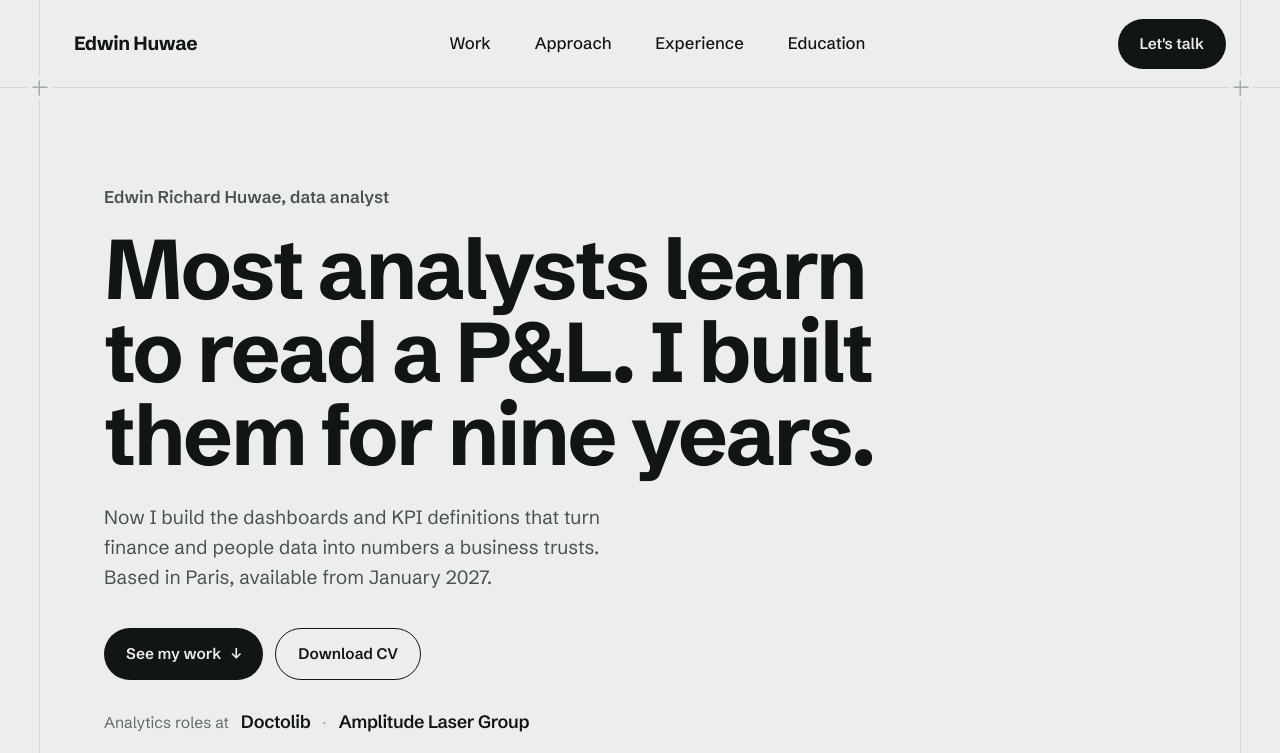
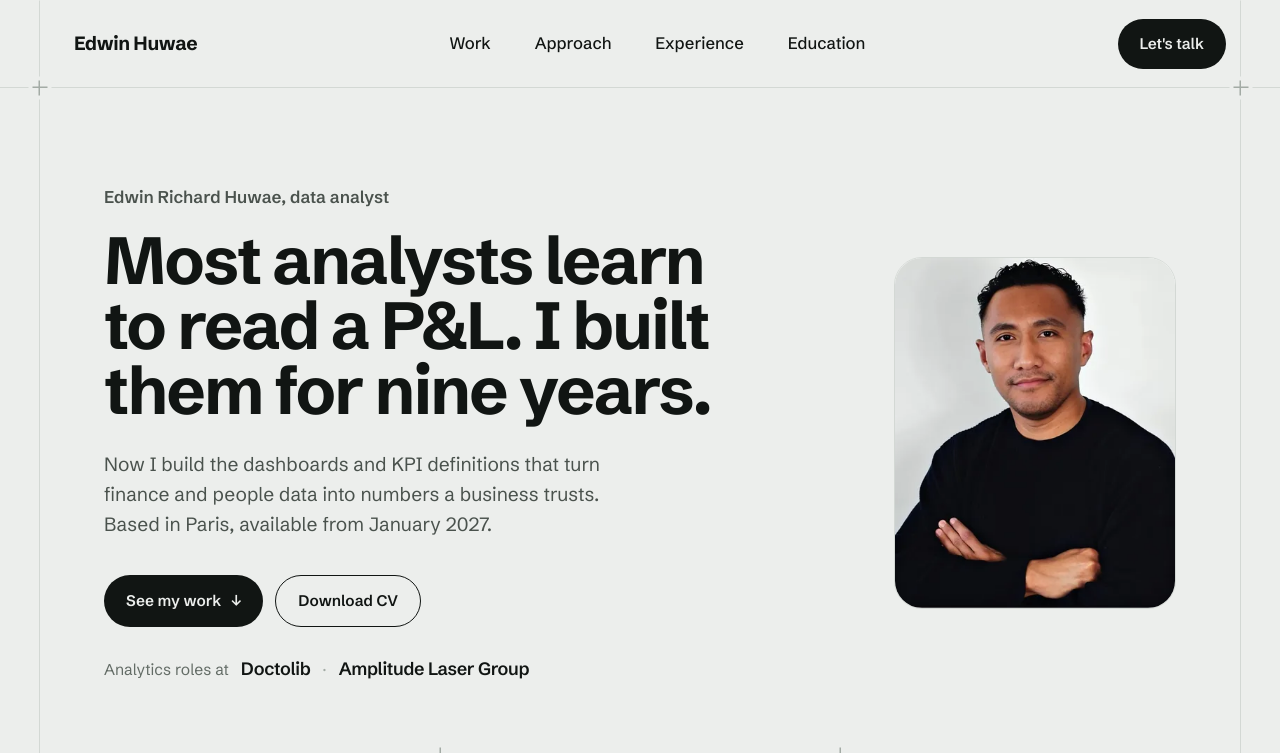
Before and after one commit to richhuwae/edwinrichardhuwae.github.io, a plain HTML site: page index.html in a window 1280 px wide. Shown: the top 753 px of the page. Drawn offline with nearby package versions, Linux system fonts and the light colour scheme.

Commit message:
Add portrait photo to the hero
- Grade the uploaded photo: shift the wall's cool cast to the site's
  grey-green, lift skin midtones slightly, keep the sweater's texture,
  light sharpening.
- Export a 4:5 portrait (WebP 400/640 + JPEG fallback), a 192px round
  avatar and a 460px square for the GitHub profile README.
- From 1100px wide, show the portrait as a rounded tile to the right of
  the hero text, and size the headline so it keeps three lines.
- Below that, show a small round photo beside the name instead.
- Bump the stylesheet version.

Co-Authored-By: Claude Opus 5.5 <noreply@anthropic.com>
Claude-Session: https://claude.ai/code/session_01CMBYAFJSUFhNuddLke4YB8

```diff
--- a/index.html
+++ b/index.html
@@ -25,7 +25,7 @@
 <link rel="preconnect" href="https://fonts.googleapis.com">
 <link rel="preconnect" href="https://fonts.gstatic.com" crossorigin>
 <link href="https://fonts.googleapis.com/css2?family=Schibsted+Grotesk:wght@400;500;600;700&family=Geist+Mono:wght@400;500&display=swap" rel="stylesheet">
-<link rel="stylesheet" href="styles.css?v=14">
+<link rel="stylesheet" href="styles.css?v=15">
 
 <!-- Simple Analytics -->
 <script async defer src="https://scripts.simpleanalyticscdn.com/latest.js"></script>
@@ -52,8 +52,14 @@
 <main class="frame" id="main">
 
   <section class="band hero" id="top">
-    <div class="band__inner">
-      <p class="hero__who rise">Edwin Richard Huwae, data analyst</p>
+    <div class="band__inner hero__grid">
+      <figure class="hero__photo rise rise-1">
+        <picture>
+          <source type="image/webp" srcset="assets/edwin-portrait-400.webp 400w, assets/edwin-portrait-640.webp 640w" sizes="300px">
+          <img src="assets/edwin-portrait-640.jpg" width="640" height="800" alt="Portrait of Edwin Richard Huwae, arms crossed, in a dark sweater" fetchpriority="high">
+        </picture>
+      </figure>
+      <p class="hero__who rise"><picture class="hero__avatar"><source type="image/webp" srcset="assets/edwin-avatar-192.webp"><img src="assets/edwin-avatar-192.jpg" width="192" height="192" alt=""></picture>Edwin Richard Huwae, data analyst</p>
       <h1 class="rise rise-1">Most analysts learn to read a P&amp;L. I built them for nine years.</h1>
       <p class="hero__sub rise rise-2">Now I build the dashboards and KPI definitions that turn finance and people data into numbers a business trusts. Based in Paris, available from January 2027.</p>
       <div class="hero__actions rise rise-2">
--- a/styles.css
+++ b/styles.css
@@ -202,6 +202,26 @@ a:hover .arrow--down { transform: translateY(2px); }
 .hero__names { display: inline-flex; align-items: baseline; gap: 12px; white-space: nowrap; }
 .hero__names > span { color: var(--plus); }
 
+/* Photo: a portrait tile to the right of the text on wide screens, a small
+   round photo beside the name everywhere else. */
+.hero__photo { display: none; margin: 0; }
+.hero__avatar { display: inline-block; vertical-align: middle; margin-right: 12px; }
+.hero__avatar img { display: block; width: 44px; height: 44px; border-radius: 50%; border: 1px solid var(--line); object-fit: cover; }
+.hero__who { display: flex; align-items: center; }
+@media (min-width: 1100px) {
+  .hero__grid { display: grid; grid-template-columns: minmax(0, 1fr) clamp(260px, 22vw, 300px); column-gap: 56px; }
+  .hero__grid > * { grid-column: 1; }
+  .hero__photo {
+    display: block; grid-column: 2; grid-row: 1 / span 5; align-self: center;
+    border-radius: var(--radius); overflow: hidden; border: 1px solid var(--line);
+    background: var(--panel); aspect-ratio: 4 / 5;
+  }
+  .hero__photo img { display: block; width: 100%; height: 100%; object-fit: cover; }
+  .hero__avatar { display: none; }
+  /* a little smaller so the headline keeps its three lines next to the photo */
+  .hero h1 { font-size: clamp(2.6rem, 5.2vw, 4.6rem); }
+}
+
 .facts { display: grid; grid-template-columns: repeat(3, minmax(0, 1fr)); border-top: 1px solid var(--line); }
 .facts--four { grid-template-columns: repeat(4, minmax(0, 1fr)); }
 .fact { padding: 32px clamp(20px, 3vw, 40px); border-left: 1px solid var(--line); }
@@ -372,6 +392,10 @@ a:hover .arrow--down { transform: translateY(2px); }
   .band__inner { padding-top: 64px; padding-bottom: 64px; }
   /* Less space above the name, so the buttons and the first fact fit on the first screen. */
   .hero .band__inner { padding-top: 36px; padding-bottom: 44px; }
+  .hero__who { font-size: 0.94rem; }
+  .hero__avatar { margin-right: 10px; }
+  .hero__avatar img { width: 36px; height: 36px; }
+  .hero h1 { margin-top: 14px; }
   .hero__sub { font-size: 1.1rem; }
   .embed iframe { height: 760px; }
 }
```
Also changed, not shown: workforce-attrition-review/index.html (+1 -1 lines), assets/edwin-avatar-192.jpg (added), assets/edwin-avatar-192.webp (added), assets/edwin-portrait-400.webp (added), assets/edwin-portrait-640.jpg (added), assets/edwin-portrait-640.webp (added), assets/edwin-square-460.jpg (added).
